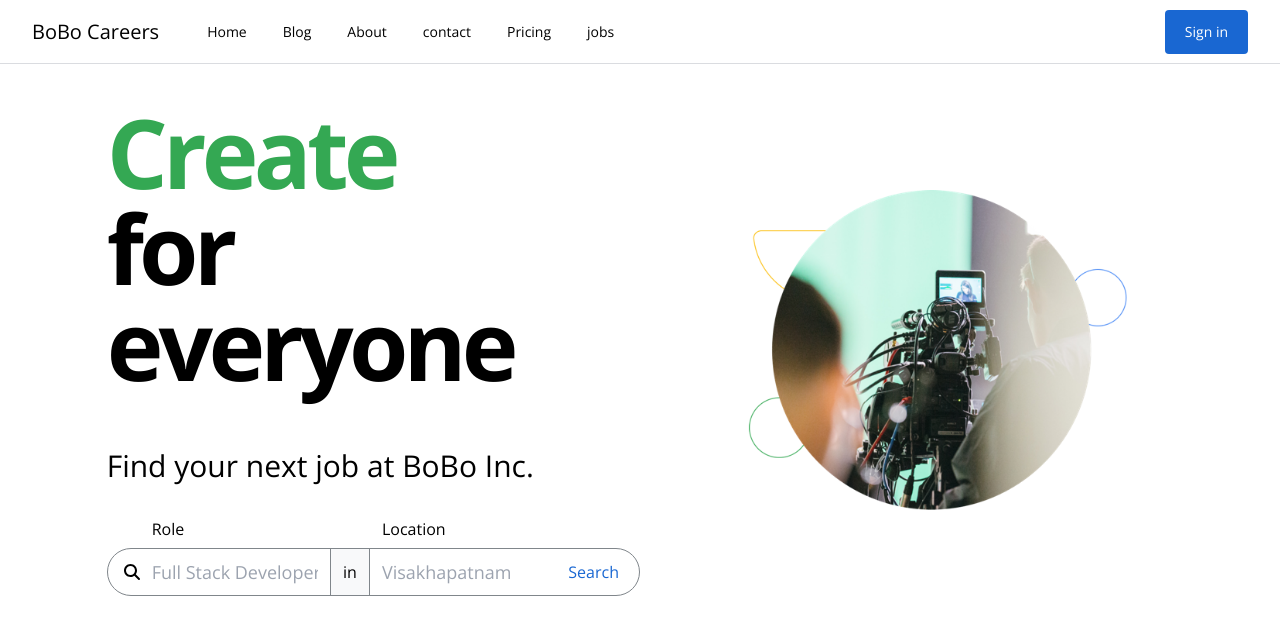
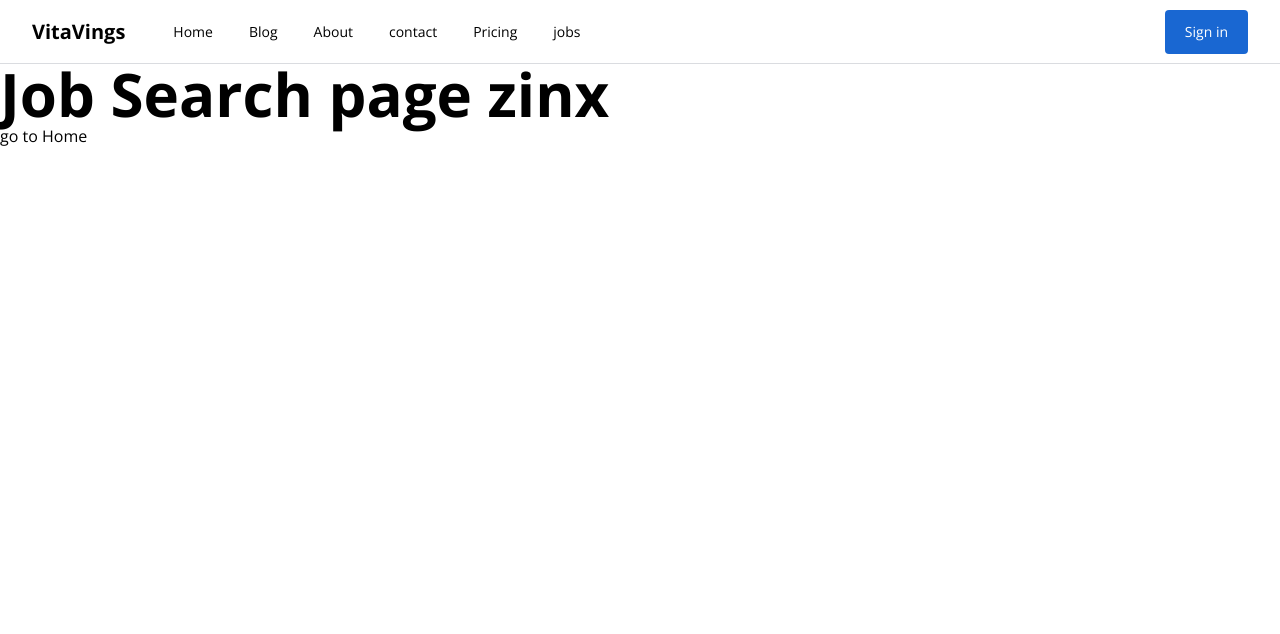
Before and after one commit to tarunbylapudi/job-search, a Vue app: page /#/jobs/results in a window 1280 px wide. Shown: the top 634 px of the page. Built offline with nearby package versions, Linux system fonts and the light colour scheme.

Commit message:
Updated Vue Router-1

```diff
--- a/babel.config.js
+++ b/babel.config.js
@@ -1,4 +1,3 @@
 module.exports = {
   presets: ["@vue/cli-plugin-babel/preset"],
-
 };
--- a/src/App.vue
+++ b/src/App.vue
@@ -1,17 +1,16 @@
 <template>
-  <main-nav />
-  <hero />
+  <div>
+    <main-nav />
+    <router-view />
+  </div>
 </template>
 
 <script>
 import MainNav from "@/components/navigation/MainNav.vue";
-import Hero from "@/components/jobSearch/Hero.vue";
-
 export default {
   name: "App",
   components: {
     MainNav,
-    Hero,
   },
 };
 </script>
--- a/src/components/jobSearch/Headline.vue
+++ b/src/components/jobSearch/Headline.vue
@@ -6,7 +6,7 @@
     >
       <span :class="actionClasses">{{ action }}</span> <br />for everyone
     </h1>
-    <h2 class="font-light text-3xl">Find your next job at BoBo Inc.</h2>
+    <h2 class="font-light text-3xl">Find your next job at VitaVings Inc.</h2>
   </section>
 </template>
 
--- a/src/components/navigation/MainNav.vue
+++ b/src/components/navigation/MainNav.vue
@@ -4,9 +4,11 @@
       <div
         class="flex flex-nowrap h-full px-8 mx-auto border-b border-solid border-brand-gray-1"
       >
-        <a :href="url" class="flex items-center h-full text-xl">{{
-          company
-        }}</a>
+        <router-link
+          :to="{ name: 'Home' }"
+          class="flex items-center h-full font-bold text-xl"
+          >VitaVings</router-link
+        >
         <nav class="h-full ml-12">
           <ul class="flex h-full p-0 m-0 list-none">
             <li
@@ -52,8 +54,6 @@ export default {
 
   data() {
     return {
-      company: "BoBo Careers",
-      url: "https://www.google.com",
       menuItems: ["Home", "Blog", "About", "contact", "Pricing", "jobs"],
       isLoggedIn: false,
     };
--- a/src/main.js
+++ b/src/main.js
@@ -5,7 +5,11 @@ import { faSearch } from "@fortawesome/free-solid-svg-icons";
 
 import App from "@/App.vue";
 import "./assets/tailwind.css";
+import router from "./router";
 
 library.add(faSearch);
 
-createApp(App).component("font-awesome-icon", FontAwesomeIcon).mount("#app");
+createApp(App)
+  .use(router)
+  .component("font-awesome-icon", FontAwesomeIcon)
+  .mount("#app");
--- /dev/null
+++ b/src/router/index.js
@@ -0,0 +1,23 @@
+import { createRouter, createWebHashHistory } from "vue-router";
+import HomeView from "@/views/HomeView.vue";
+import JobSearchView from "@/views/JobSearchView.vue";
+
+const routes = [
+  {
+    path: "/",
+    name: "Home",
+    component: HomeView,
+  },
+  {
+    path: "/jobs/results",
+    name: "JobResults",
+    component: JobSearchView,
+  },
+];
+
+const router = createRouter({
+  history: createWebHashHistory(),
+  routes,
+});
+
+export default router;
--- /dev/null
+++ b/src/views/HomeView.vue
@@ -0,0 +1,13 @@
+<template>
+  <hero />
+</template>
+
+<script>
+import Hero from "@/components/jobSearch/Hero.vue";
+export default {
+  name: "HomeView",
+  components: {
+    Hero,
+  },
+};
+</script>
--- /dev/null
+++ b/src/views/JobSearchView.vue
@@ -0,0 +1,24 @@
+<template>
+  <h1 class="font-bold text-6xl">Job Search page {{ zinx }}</h1>
+  <button @click="goToHome">go to Home</button>
+</template>
+
+<script>
+import router from "@/router";
+
+export default {
+  name: "JobSearchView",
+  computed: {
+    zinx() {
+      this.$route;
+      console.log(this.$router);
+      return "zinx";
+    },
+  },
+  methods: {
+    goToHome() {
+      router.push({ name: "Home" });
+    },
+  },
+};
+</script>
```
Also changed, not shown: package.json (+5 -3 lines), 2 other files (tests, documents, lock files or other folders).
